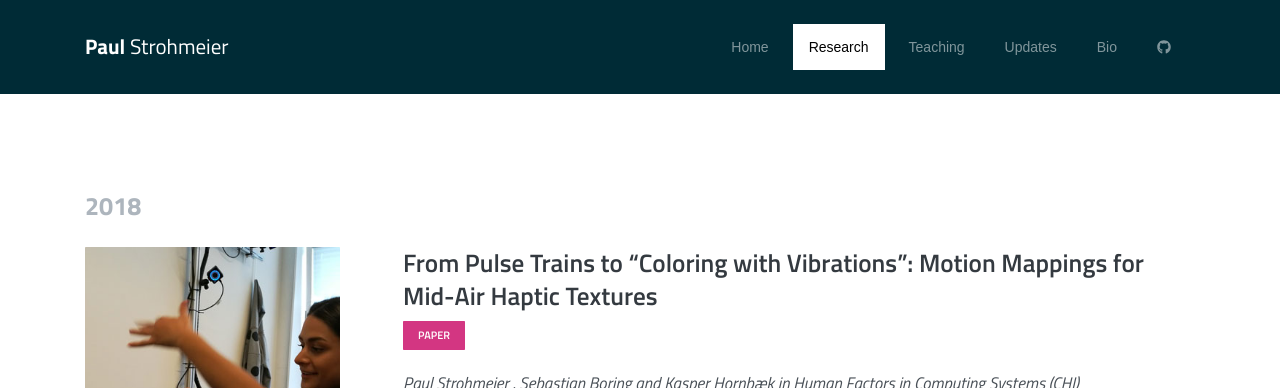
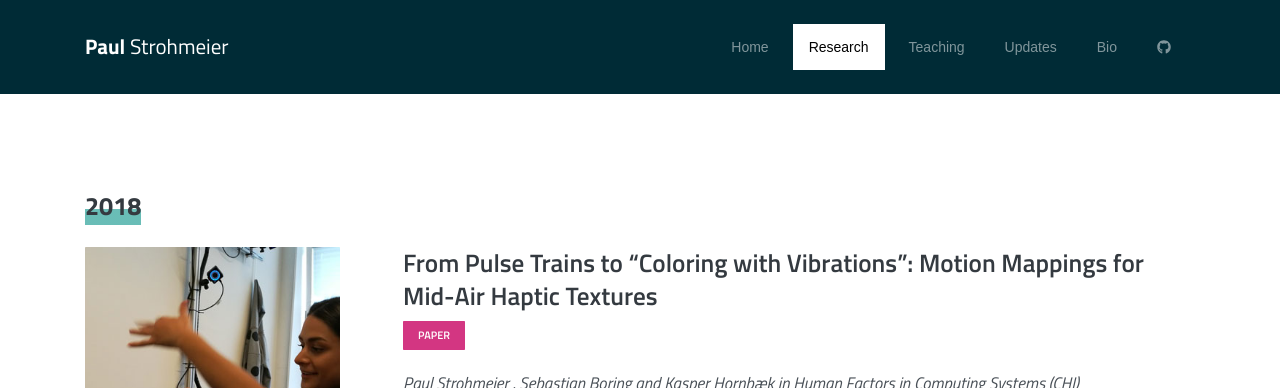
Before and after one commit to fkeel/fkeel.gitub.io, a Jekyll site: the page built from research.html, in a window 1280 px wide and 900 px high. Shown: the top 388 px of the window. Built offline with Jekyll 4.4.1, drawn with Linux system fonts in a browser that asks for light colours; some web fonts are replaced.

Commit message:
Research year category underscores

```diff
--- a/_includes/research_2.html
+++ b/_includes/research_2.html
@@ -16,7 +16,7 @@
                 {% endcomment %}
                 {% break %}
               {% endif %}
-              <h4 class="heading text-muted font-weight-700">{{name}}</h3>
+              <h4 class="heading font-weight-700"><span class="k-border-cyan">{{name}}</span></h3>
               {% comment %}
                 <!-- <div class="fluid-paragraph text-center">
                   <p class="lead mb-0">Daily insights from our company</p>
```
